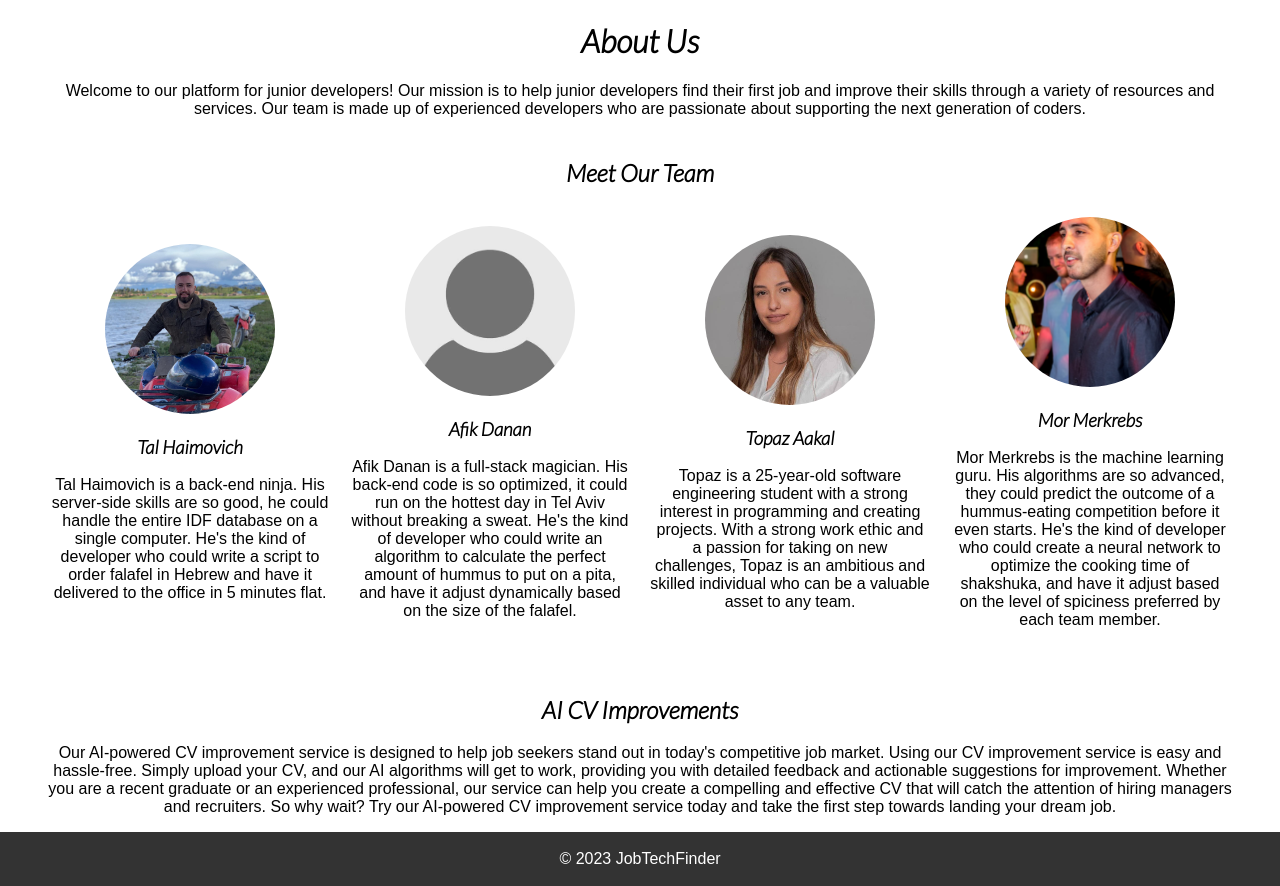
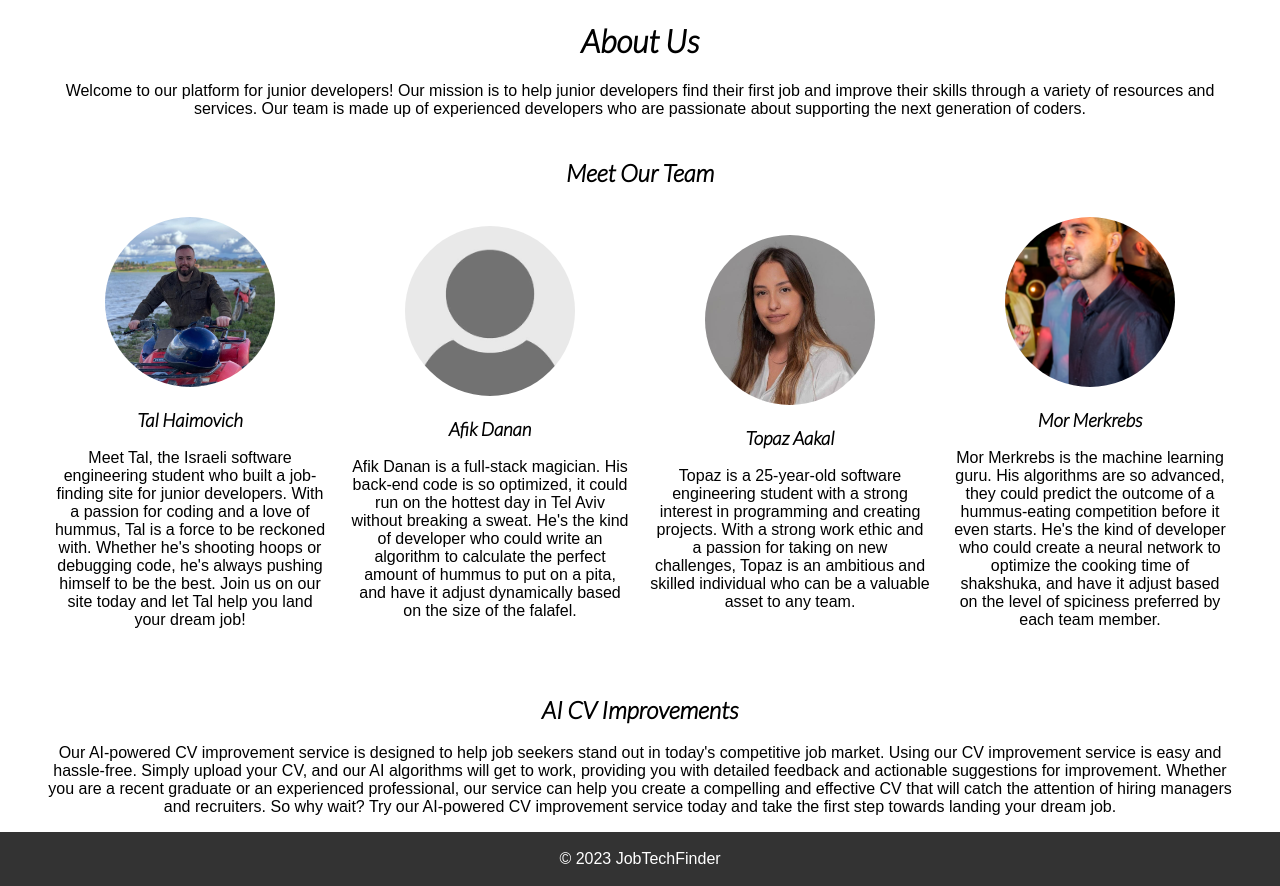
Before and after one commit to TopazAakal/JuniorTechFinder, a Django app: page /aboutUs/ in a window 1280 px wide. Shown: the part 49-935 px from the top of the page. Run offline with Django 4.2, Linux system fonts and the light colour scheme; some web fonts are replaced.

Commit message:
BSPMC235-31 branch about us page update

```diff
--- a/Core/templates/aboutUs.html
+++ b/Core/templates/aboutUs.html
@@ -48,9 +48,10 @@
     <div class="team-member">
       <img class="profile-pic" src="/media/media/Talphoto.jpg" alt="Photo of Team Member">
       <h3>Tal Haimovich</h3>
-      <p>Tal Haimovich is a back-end ninja. His server-side skills are so good, he could handle the entire IDF database
-        on a single computer. He's the kind of developer who could write a script to order falafel in Hebrew and have it
-        delivered to the office in 5 minutes flat.
+      <p>Meet Tal, the Israeli software engineering student who built a job-finding site for junior developers.
+        With a passion for coding and a love of hummus, Tal is a force to be reckoned with.
+        Whether he's shooting hoops or debugging code, he's always pushing himself to be the best.
+         Join us on our site today and let Tal help you land your dream job!
       </p>
     </div>
     <div class="team-member">
```
